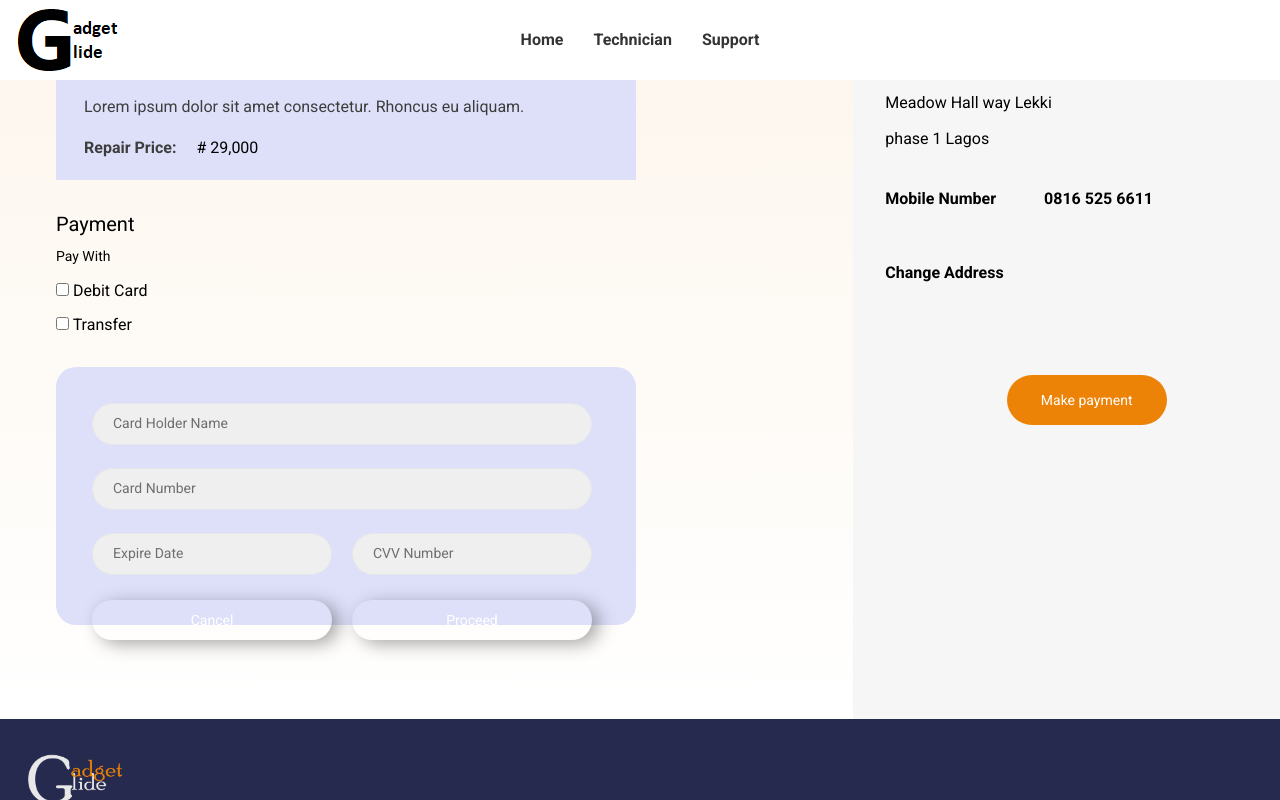
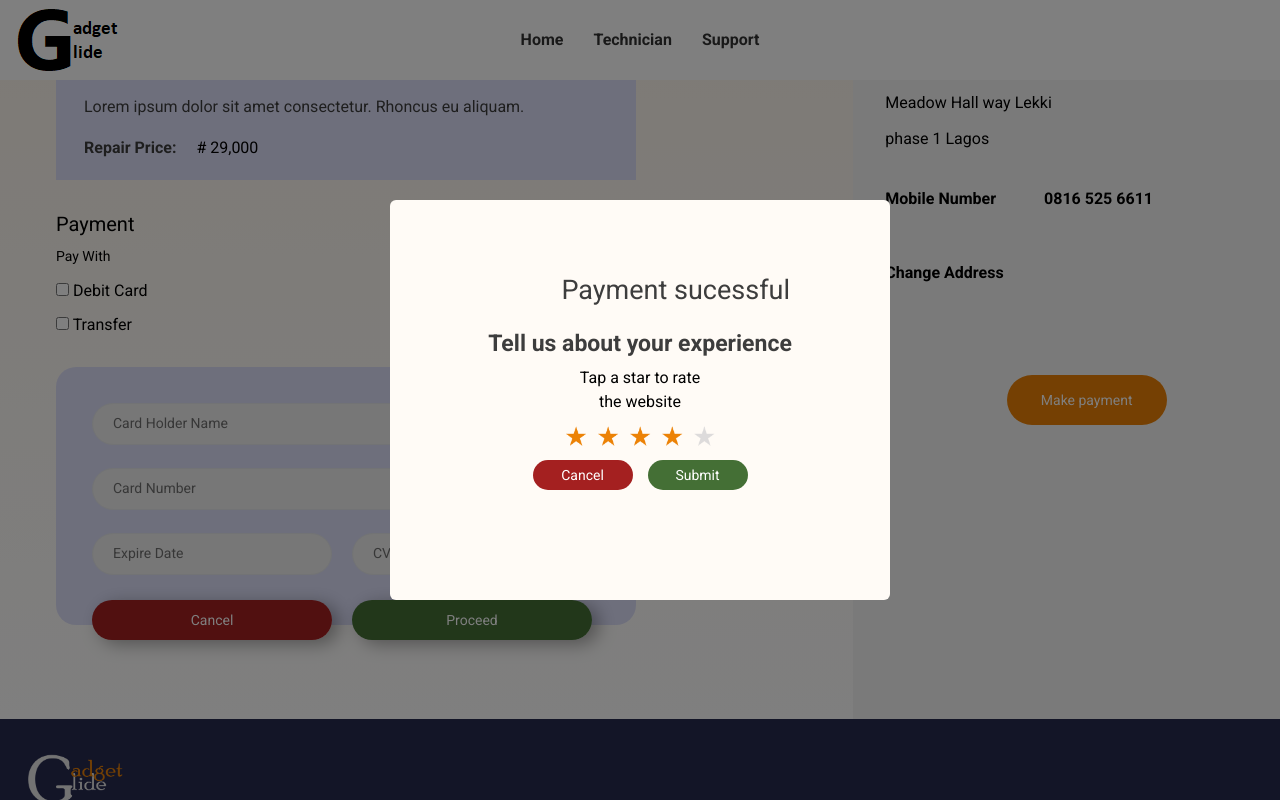
Before and after one commit to TM-Simeon/Phone-repair-app, a React (Create React App) app: page /payment in a window 1280 px wide. Both pictures are taken after a click on the button "Make payment". Shown: the part 475-1275 px from the top of the page. Built offline with nearby package versions, Linux system fonts and the light colour scheme.

Commit message:
completed the desktop screen for the payment screen

```diff
--- a/src/components/button/Button.js
+++ b/src/components/button/Button.js
@@ -10,6 +10,8 @@ const Button = ({
     <button
       className={`bg-[${buttonColor}] rounded-full text-white ${width} ${height} text-sm`}
     >
+      {/* bg-[#A42020] */}
+      {/* bg-[#446F35] */}
       {buttonText}
     </button>
   );
--- a/src/pages/payment/Payment.js
+++ b/src/pages/payment/Payment.js
@@ -1,11 +1,29 @@
 import React, { useState } from 'react';
-// import Modal from '@mui/material/Modal';
+import Modal from '@mui/material/Modal';
 import Button from '../../components/button/Button';
 import Input from '../../components/find-a-technician/input/Input';
+import paymentStars from "../../images/paymentStars.png"
 import './Payment.css';
 
 const Payment = () => {
   const [debit, setDebit] = useState(true);
+  // const [payment, setPayment] = useState(false);
+  const [open, setOpen] = useState(false);
+  const handleOpen = () => {
+    setOpen(true);
+  };
+  const handleClose = () => {
+    setOpen(false);
+  };
+  const deleteArtworkFunc = (id) => {
+    // dispatch(deleteArtistRequest());
+    // dispatch(deleteArtistRequest({ artist_id: id }));
+    setOpen(false);
+  };
+  const paymentSuccessFunc = () => {
+    setOpen(true);
+    // setPayment(true);
+  };
   return (
     <div className=''>
       <div className='grid grid-cols-12 justify-between payment-gradient-css'>
@@ -160,13 +178,70 @@ const Payment = () => {
               <p className='text-base font-bold'>0816 525 6611</p>
             </div>
             <div className='text-base font-bold mt-[50px]'>Change Address</div>
-            <div className='w-[120px] mx-auto mt-[90px]'>
+            <div
+              className='w-[120px] mx-auto mt-[90px]'
+              onClick={paymentSuccessFunc}
+            >
               <Button
                 buttonText={'Make payment'}
                 buttonColor={'#EC8206'}
                 width='w-[160px]'
                 height='h-[50px]'
               />
+            </div>
+            <div>
+              {open && (
+                <Modal
+                  open={open}
+                  onClose={handleClose}
+                  aria-labelledby='parent-modal-title'
+                  aria-describedby='parent-modal-description'
+                  style={{
+                    display: 'flex',
+                    alignItems: 'center',
+                    justifyContent: 'center',
+                  }}
+                  className=' bg-opacity-5'
+                >
+                  <div
+                    //  sx={style}
+                    className='flex h-[50vh] w-[500px] flex-col justify-center rounded-md bg-[#FFFBF6] lg:mx-8'
+                  >
+                    <div className='mx-auto w-[300px]'>
+                      <p className='text-end text-base lg:text-[27px] text-light text-primary'>
+                        Payment sucessful
+                      </p>
+                    </div>
+                    <div className='font-bold text-[23px] text-primary text-center pt-[25px] pb-[5px]'>
+                      Tell us about your experience
+                    </div>
+                    <p className='text-[#000] text-base text-center w-[130px] mx-auto'>
+                      Tap a star to rate the website
+                    </p>
+                    <div className='mx-auto my-3'>
+                      <img src={paymentStars} alt="img" className='w-[150px]'/>
+                    </div>
+                    <div className='mb-8 flex flex-col items-center justify-center gap-[10px] lg:flex-row lg:gap-[15px]'>
+                      <div className='w-[100px]' onClick={handleClose}>
+                        <Button
+                          buttonText={'Cancel'}
+                          buttonColor={'#A42020'}
+                          width='w-[100px]'
+                          height='h-[30px]'
+                        />
+                      </div>
+                      <div className='w-[100px]'>
+                        <Button
+                          buttonText={'Submit'}
+                          buttonColor={'#446F35'}
+                          width='w-[100px]'
+                          height='h-[30px]'
+                        />
+                      </div>
+                    </div>
+                  </div>
+                </Modal>
+              )}
             </div>
           </div>
         </div>
```
Also changed, not shown: src/images/paymentStars.png (added), 1 other file (tests, documents, lock files or other folders).
